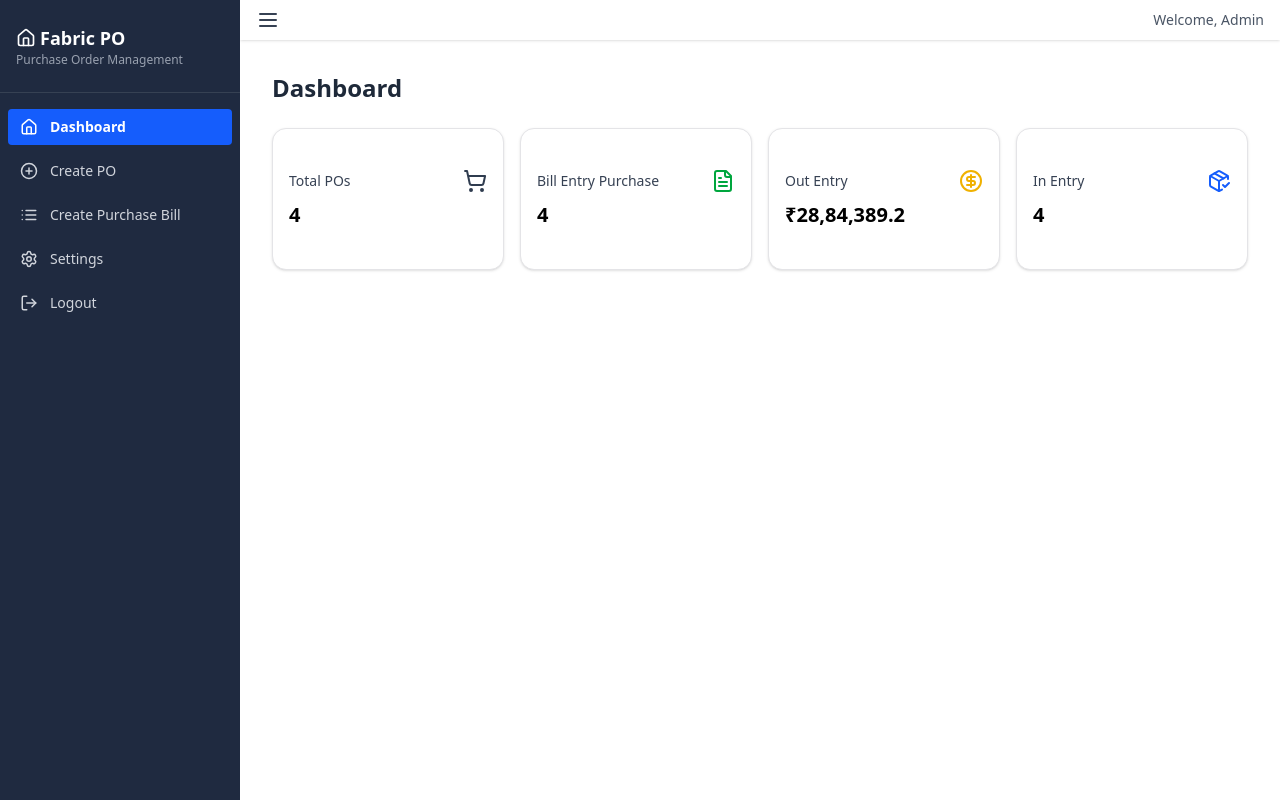
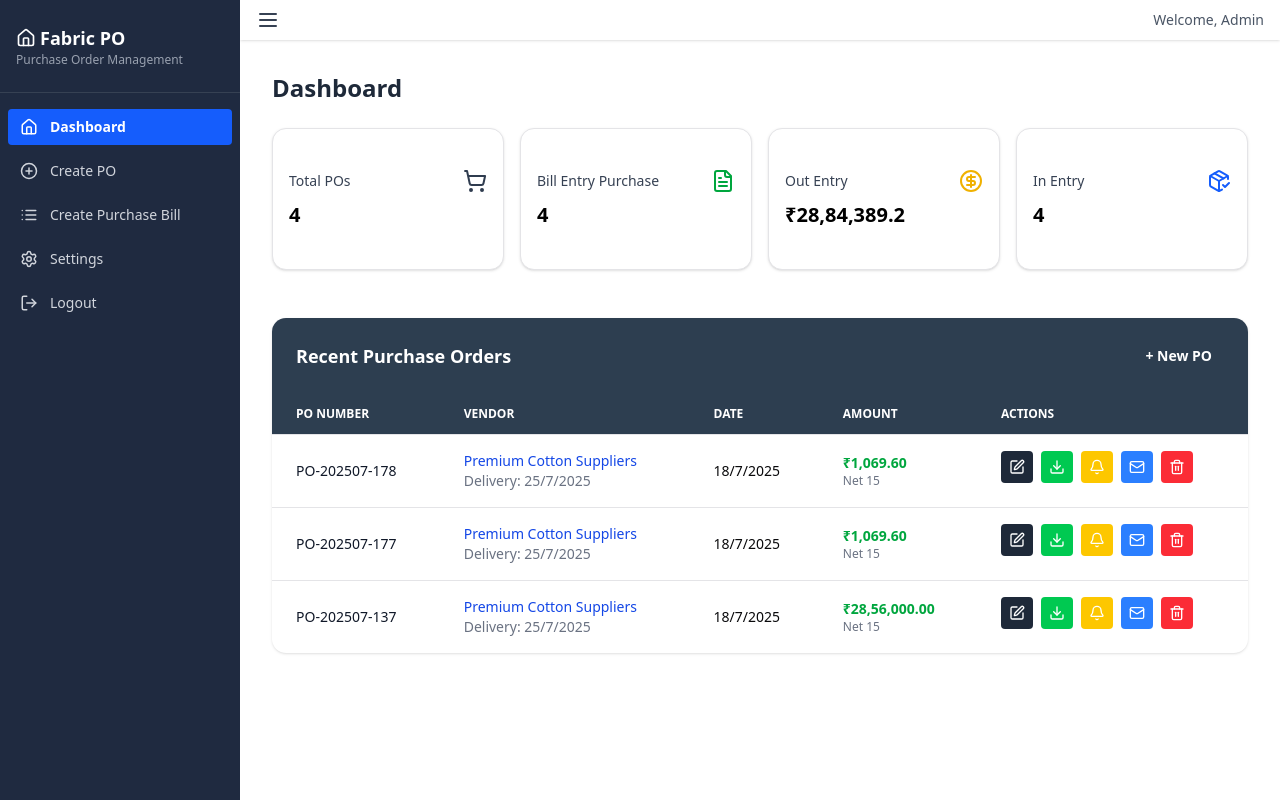
Before and after one commit to Ignito-Corporation/Textile-Admin-Panel, a React (Vite) app: page /dashboard in a window 1280 px wide. Built offline with nearby package versions, Linux system fonts and the light colour scheme; sample sign-in values are in the browser's storage.

Commit message:
Dashboard updated

```diff
--- a/src/pages/Dashboard.jsx
+++ b/src/pages/Dashboard.jsx
@@ -4,11 +4,37 @@ import {
   FileText,
   CircleDollarSign,
   PackageCheck,
+  Download, Edit, Mail, Bell, Trash2
 } from "lucide-react";
+
 import { useNavigate } from "react-router-dom";
+import { Link } from "react-router-dom";
 
 export default function Dashboard() {
   const navigate = useNavigate();
+  const orders = [
+    {
+      id: "PO-202507-178",
+      vendor: "Premium Cotton Suppliers",
+      delivery: "25/7/2025",
+      date: "18/7/2025",
+      amount: "₹1,069.60",
+    },
+    {
+      id: "PO-202507-177",
+      vendor: "Premium Cotton Suppliers",
+      delivery: "25/7/2025",
+      date: "18/7/2025",
+      amount: "₹1,069.60",
+    },
+    {
+      id: "PO-202507-137",
+      vendor: "Premium Cotton Suppliers",
+      delivery: "25/7/2025",
+      date: "18/7/2025",
+      amount: "₹28,56,000.00",
+    },
+  ];
 
   const cards = [
     {
@@ -62,6 +88,84 @@ export default function Dashboard() {
           </Card>
         ))}
       </div>
+      <div className="rounded-xl overflow-hidden shadow bg-white mt-12">
+        <div className="bg-[#2d3e50] px-6 py-6 text-white text-lg font-semibold flex justify-between items-center">
+          <span>Recent Purchase Orders</span>
+          <Link
+            to="/create-po"
+            className="text-sm text-white px-3 py-1 rounded transition-colors duration-200 hover:bg-[#3c4e66]"
+          >
+            + New PO
+          </Link>
+
+        </div>
+        <table className="w-full text-sm  px-4 py-4 text-left">
+          <thead className="bg-[#2d3e50] text-white uppercase text-xs">
+            <tr>
+              <th className="px-6 py-3">PO Number</th>
+              <th className="px-6 py-3">Vendor</th>
+              <th className="px-6 py-3">Date</th>
+              <th className="px-6 py-3">Amount</th>
+              <th className="px-6 py-3">Actions</th>
+            </tr>
+          </thead>
+          <tbody>
+            {orders.map((order, index) => (
+              <tr key={index} className="border-t hover:bg-gray-50">
+                <td className="px-6 py-4 font-medium text-gray-900">{order.id}</td>
+                <td className="px-6 py-4">
+                  <p className="text-blue-700 font-medium">{order.vendor}</p>
+                  <p className="text-sm text-gray-500">Delivery: {order.delivery}</p>
+                </td>
+                <td className="px-6 py-4">{order.date}</td>
+                <td className="px-6 py-4">
+                  <p className="text-green-600 font-semibold">{order.amount}</p>
+                  <p className="text-xs text-gray-500">Net 15</p>
+                </td>
+                <td className="px-6 py-4 flex space-x-2">
+                  <button
+                    className="bg-gray-800 p-2 rounded text-white"
+                    onClick={() => console.log('Edit button clicked')}
+                  >
+                    <Edit size={16} />
+                  </button>
+
+                  <button
+                    className="bg-green-500 p-2 rounded text-white"
+                    onClick={() => console.log('Download button clicked')}
+                  >
+                    <Download size={16} />
+                  </button>
+
+                  <button
+                    className="bg-yellow-400 p-2 rounded text-white"
+                    onClick={() => console.log('Notification button clicked')}
+                  >
+                    <Bell size={16} />
+                  </button>
+
+                  <button
+                    className="bg-blue-500 p-2 rounded text-white"
+                    onClick={() => console.log('Mail button clicked')}
+                  >
+                    <Mail size={16} />
+                  </button>
+
+                  <button
+                    className="bg-red-500 p-2 rounded text-white"
+                    onClick={() => console.log('Trash button clicked')}
+                  >
+                    <Trash2 size={16} />
+                  </button>
+
+                </td>
+              </tr>
+            ))}
+          </tbody>
+        </table>
+      </div>
+
     </div>
+
   );
 }
```
